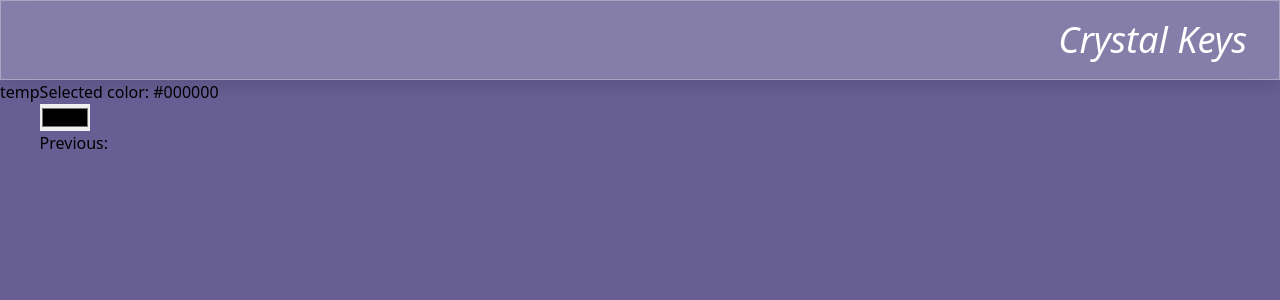
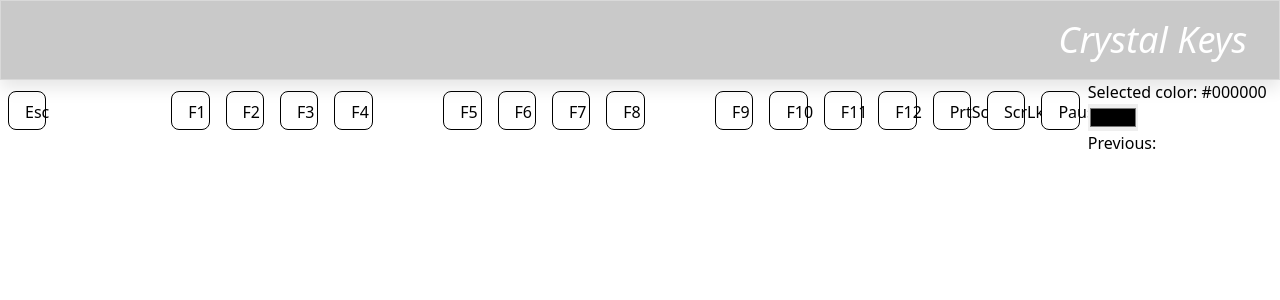
Before and after one commit to OblivionNoirV2/crystalkeys, a React (Create React App) app: page / in a window 1280 px wide. Shown: the top 300 px of the page. Built offline with nearby package versions, Linux system fonts and the light colour scheme.

Commit message:
more setup

```diff
--- a/src/App.tsx
+++ b/src/App.tsx
@@ -18,14 +18,51 @@
 interface KeyboardProps {
   selected_color: string;
 }
+interface KeyProps {
+  label: string;
+  color: string;
+  onClick: () => void;
+}
+
+const Key: React.FC<KeyProps> = ({ label, color, onClick }) => {
+  const className = label === '' ? 'key-hidden' : 'key'
+  return (
+    <button style={{ backgroundColor: color }} onClick={onClick}
+      className={className}>
+      {label}
+    </button>
+  );
+};
+//split the keyboard into different segments
+const key_sets: { [row: string]: string[] } = {
+  top_row: [
+    'Esc', '', '', 'F1', 'F2', 'F3', 'F4', '', 'F5', 'F6',
+    'F7', 'F8', '', 'F9', 'F10', 'F11', 'F12', 'PrtSc', 'ScrLk', 'Pause'
+  ],
+}
 const Keyboard: React.FC<KeyboardProps> = ({ selected_color }) => {
+
+  const [keyColors, setKeyColors] = useState<string[]>(key_sets.top_row.map(
+    () => '#fff'));
+
+  const handleKeyClick = (index: number) => {
+    const newKeyColors = [...keyColors];
+    newKeyColors[index] = selected_color;
+    setKeyColors(newKeyColors);
+  };
+
   return (
-    <section>
-      temp
+    <section className='keyboard'>
+      {key_sets.top_row.map((key, index) => (
+        <Key label={key} color={keyColors[index]}
+          //pass the function being called to the key itself
+          onClick={() => handleKeyClick(index)}
+          key={index} />
+      ))}
     </section>
-  )
+  );
+};
 
-}
 const ColorPicker = () => {
   const [color, setColor] = useState<string>('#000000')
   const [prevColors, setPrevColors] = useState<string[]>([])
@@ -43,8 +80,6 @@
         {prevColors.length !== 0 && prevColors.map((color, index) => (
           <li key={index}>{color}</li>
         ))}
-
-
       </section>
     </main>
   )
--- a/src/sparkles.css
+++ b/src/sparkles.css
@@ -1,6 +1,5 @@
 .crystal {
-  background: rgba(255, 255, 255, 0.2);
-  ;
+  background: rgba(148, 147, 147, 0.5);
   box-shadow: 0 .5rem 1rem rgba(0, 0, 0, 0.1);
   backdrop-filter: blur(.8rem);
   -webkit-backdrop-filter: blur(5px);
@@ -8,5 +7,28 @@
 }
 
 body {
-  background-color: rgba(65, 54, 122, 0.8);
+  background-color: rgba(255, 255, 255, 0.8);
 }
+
+.key,
+.key-hidden {
+  padding: .5rem 1rem;
+  margin: .5rem;
+  width: 3vw;
+  height: 3vw;
+  border-radius: .5rem;
+  border: .1rem solid black;
+  background-color: #fff;
+  color: #000;
+  font-size: 1rem;
+  cursor: pointer;
+}
+
+/*for spaces*/
+.key-hidden {
+  border: none;
+}
+
+.key:active {
+  transform: scale(0.95);
+}
```
